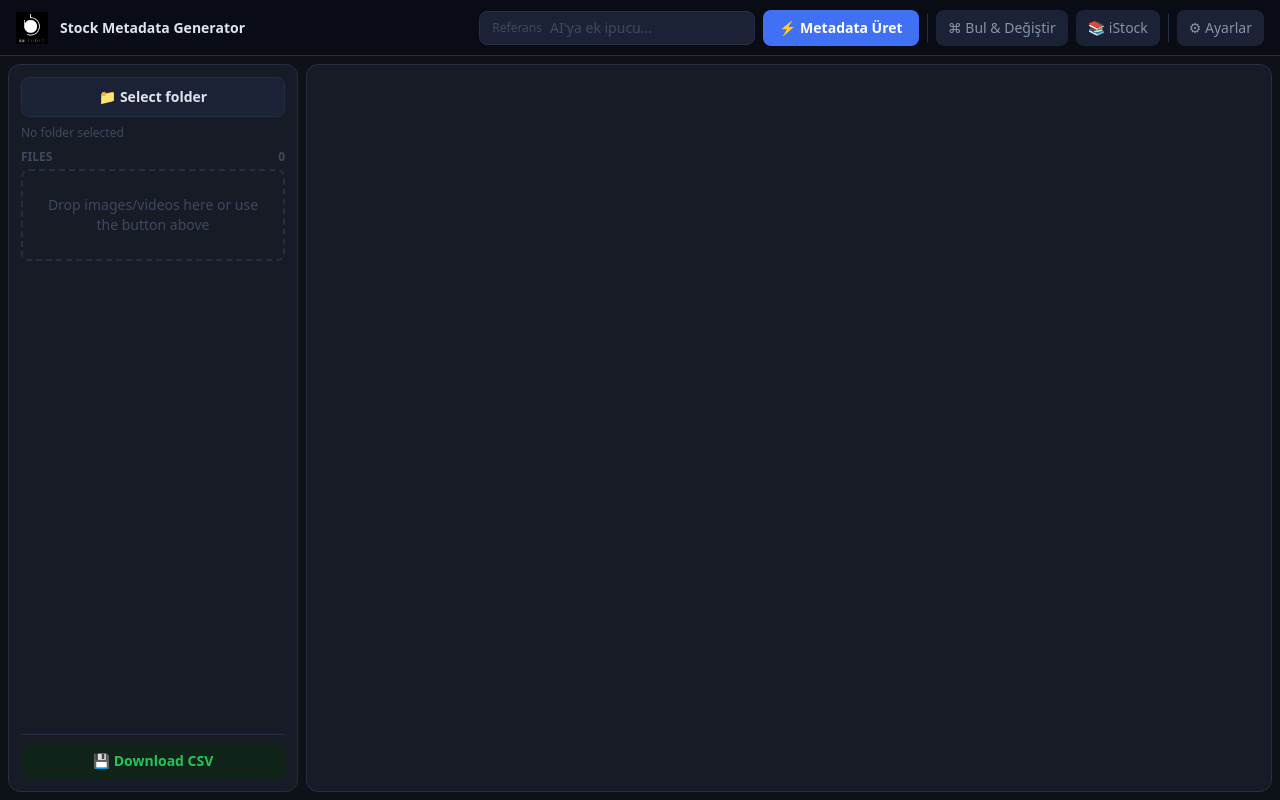
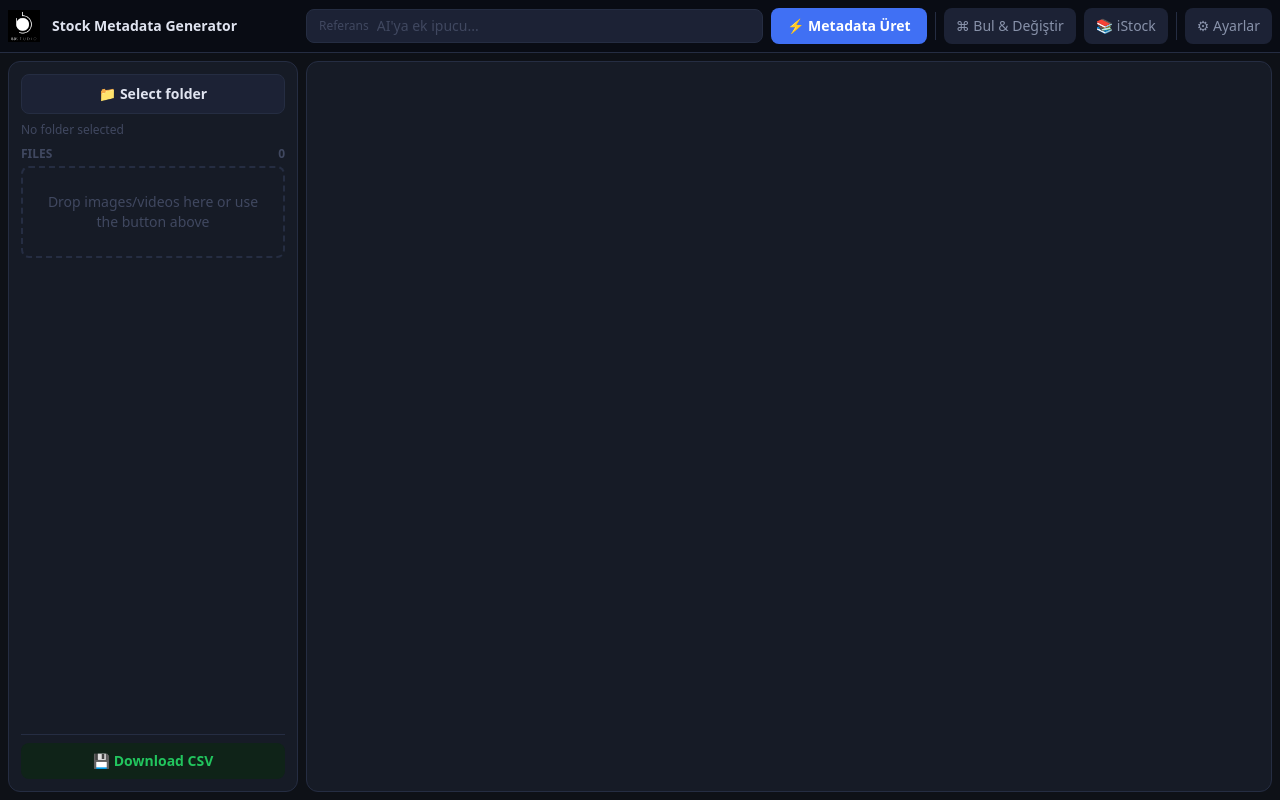
Before and after one commit to mutlumehmet/stock-image-metadata-generator, a React (Vite) app in the folder web/: page / in a window 1280 px wide. Built offline with nearby package versions, Linux system fonts and the light colour scheme.

Commit message:
logo, video önizleme,

```diff
--- a/web/src/App.tsx
+++ b/web/src/App.tsx
@@ -507,16 +507,16 @@ function Toolbar({
 }) {
   const { hint, setHint } = useApp();
   return (
-    <header className="px-4 bg-[#090c14] border-b border-border shrink-0 flex flex-col gap-2 sm:h-14 sm:flex-row sm:items-center sm:justify-between">
-      <div className="flex items-center gap-3">
+    <header className="bg-[#090c14] border-b border-border shrink-0 flex items-center p-2 gap-2">
+      <div className="w-[290px] shrink-0 flex items-center gap-3">
         <img src="/logo.png" alt="BBS STUDIO" className="h-8 w-auto object-contain invert brightness-110" />
-        <span className="text-text font-semibold text-sm">Stock Metadata Generator</span>
+        <span className="text-text font-semibold text-sm truncate">Stock Metadata Generator</span>
       </div>
-      <div className="flex items-center gap-2 flex-nowrap overflow-x-auto whitespace-nowrap">
-        <div className="flex items-center rounded-lg border border-border bg-card2 px-3 py-1.5">
-          <span className="text-text3 text-xs mr-2">Referans</span>
-          <input type="text" value={hint} onChange={(e) => setHint(e.target.value)} placeholder="AI'ya ek ipucu..." className="w-48 bg-transparent border-0 text-text text-sm placeholder-text3 outline-none" />
-        </div>
+      <div className="flex items-center rounded-lg border border-border bg-card2 px-3 py-1.5 min-w-0 flex-1 max-w-2xl">
+        <span className="text-text3 text-xs mr-2 shrink-0">Referans</span>
+        <input type="text" value={hint} onChange={(e) => setHint(e.target.value)} placeholder="AI'ya ek ipucu..." className="flex-1 min-w-0 w-0 bg-transparent border-0 text-text text-sm placeholder-text3 outline-none" />
+      </div>
+      <div className="flex items-center gap-2 flex-nowrap overflow-x-auto whitespace-nowrap shrink-0">
         <button type="button" onClick={onGenerate} disabled={generating} className="h-9 px-4 rounded-lg bg-accent hover:bg-accentH text-white font-semibold text-sm disabled:opacity-50">
           {generating ? '⏳ Generating…' : '⚡ Metadata Üret'}
         </button>
```
